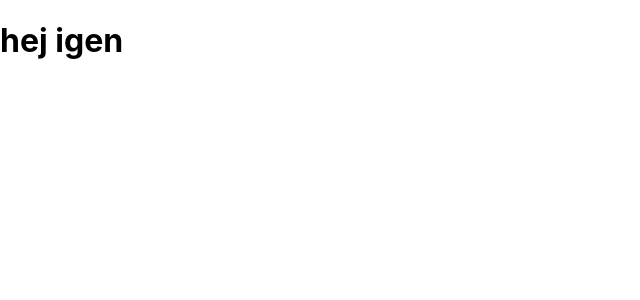
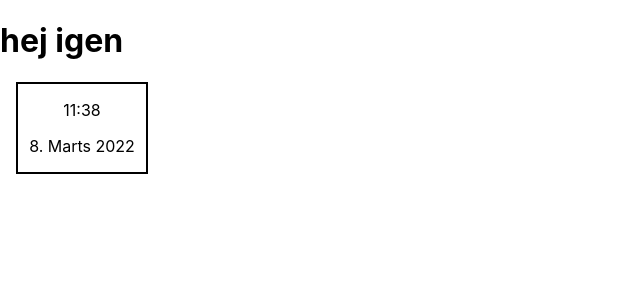
Before and after one commit to Gawmane/EUX-InfoBoard, a React (Create React App) app: page / in a window 1280 px wide. Shown: the top 300 px of the page, without its empty margins (0-640 px from the left). Built offline with nearby package versions, Linux system fonts and the light colour scheme.

Commit message:
Ur og dato funktion uden styling

```diff
--- a/src/App.jsx
+++ b/src/App.jsx
@@ -1,11 +1,13 @@
 // Download selv axios, sass, react
 
 import './App.scss';
+import { ClockFunc } from './Components/Partials/Clock/Clock';
 
 function App() {
   return (
     <div>
       <h1>hej igen</h1>
+      <ClockFunc />
     </div>
   );
 }
--- a/src/Components/Partials/Clock/Clock.jsx
+++ b/src/Components/Partials/Clock/Clock.jsx
@@ -0,0 +1,39 @@
+import React, { useState, useEffect } from "react"
+import Style from "./Clock.module.scss"
+
+// Laver en funktion til uret
+export const ClockFunc = () => {
+    // Laver en dateState med et useState hook
+    const [ DateState, setDateState ] = useState(new Date())
+    // Tilføjer useEffect således at man kan sætte et interval og så uret opdaterer sig selv.
+    useEffect (() => {
+        // Opdaterer nu uret hvert 30 sekund.
+        setInterval(() => setDateState(new Date()), 30000);
+    }, []);
+
+    // Her returneres ClockFunc
+    return (
+        // Tilføjer class og styling dertil på div.
+        <div className={Style.clock}>
+            <p>
+                {/* Bruger toLocaleString metoden for at kunne ændre på tidspunkt.
+                Uret vises som et engelsk ur, da det er et 24-timers ur. */}
+                {DateState.toLocaleString('en-GB', {
+                    // Tilføjer time og minut til klokken, og fortæller de har numerisk værdi.
+                    hour: 'numeric', // Timer skrives i tal.
+                    minute: 'numeric' // Minutter skrives i tal.
+                })}
+            </p>
+            <p>
+                {'  '}
+                {/* Tilføjer dato med dag, måned og år, og fortæller hvordan de skrives.
+                da-DK gør så månederne vil blive skrevet på dansk */}
+                {DateState.toLocaleDateString('da-DK', {
+                    day: 'numeric', // dag skrives i tal.
+                    month: 'long', // long skrive måneden i dens helhed.
+                    year: 'numeric' // år skrives i tal.
+                })}
+            </p>
+        </div>
+    )
+}
--- a/src/Components/Partials/Clock/Clock.module.scss
+++ b/src/Components/Partials/Clock/Clock.module.scss
@@ -0,0 +1,7 @@
+.clock {
+    border: 2px solid black;
+    width: 10%;
+    margin-left: 1em;
+    text-align: center;
+    text-transform: capitalize;
+}
```
